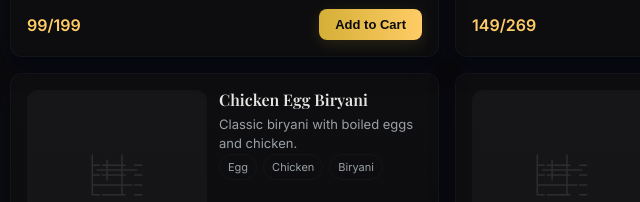
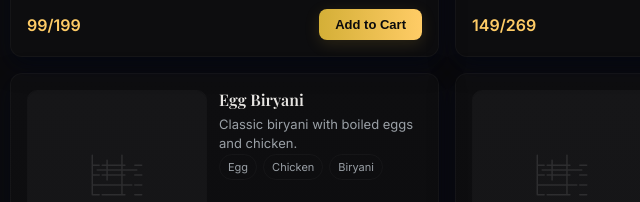
Before and after one commit to MenuSpeak/KBC-DAWAT, a plain HTML site: page index.html in a window 1280 px wide. Shown: the part 1758-1960 px from the top of the page, 30-670 px from the left. Drawn offline with nearby package versions, Linux system fonts and the light colour scheme.

Commit message:
Update index.html

```diff
--- a/index.html
+++ b/index.html
@@ -1171,7 +1171,7 @@
 {"id":86,"cat":"BIRYANI","name":"Chicken Dum Biryani","price":"99/199","desc":"Slow-cooked dum style chicken biryani.","tags":["Chicken","Biryani","Dum"],"img":"img/chicken-dum-biryani.jpeg"},
 {"id":87,"cat":"BIRYANI","name":"Chicken Tikka Biryani","price":"149/269","desc":"Biryani cooked with marinated chicken tikka.","tags":["Chicken","Tikka","Biryani"],"img":"img/chicken-tikka-biryani.jpeg"},
 {"id":88,"cat":"BIRYANI","name":"Chicken Tangadi Biryani","price":249,"desc":"Spicy tangadi chicken biryani.","tags":["Chicken","Tangadi","Biryani"],"img":"img/chicken-tangadi-biryani.jpeg"},
-{"id":89,"cat":"BIRYANI","name":"Chicken Egg Biryani","price":99,"desc":"Classic biryani with boiled eggs and chicken.","tags":["Egg","Chicken","Biryani"],"img":"img/chicken-egg-biryani.jpeg"},
+{"id":89,"cat":"BIRYANI","name":"Egg Biryani","price":99,"desc":"Classic biryani with boiled eggs and chicken.","tags":["Egg","Chicken","Biryani"],"img":"img/chicken-egg-biryani.jpeg"},
 {"id":90,"cat":"BIRYANI","name":"Mutton Dum Biryani","price":"139/279","desc":"Traditional dum style mutton biryani.","tags":["Mutton","Biryani","Dum"],"img":"img/mutton-dum-biryani.jpeg"},
 {"id":91,"cat":"BIRYANI","name":"Mutton Dum Biryani (Ghee)","price":"149/299","desc":"Rich ghee loaded dum mutton biryani.","tags":["Mutton","Biryani","Ghee"],"img":"img/mutton-dum-biryani-ghee.jpeg"},
 
```
